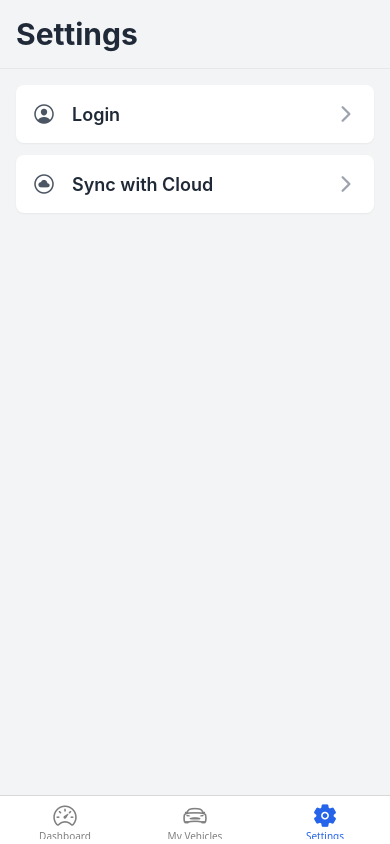
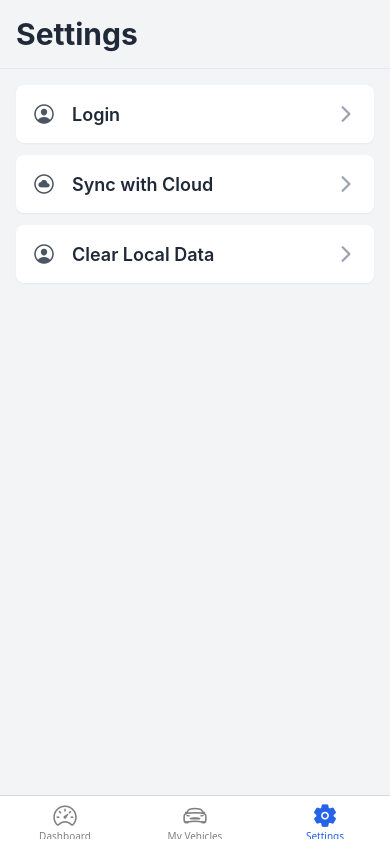
Before and after one commit to ThaminduDisnaZ/VehicleMate-ReactNative-Frontend, a React Native app: screen /Settings in a window 390 px wide. Built offline with nearby package versions, Linux system fonts and the light colour scheme.

Commit message:
feat: Add Clear Local Data functionality and improve sync error handling in SettingsScreen

```diff
--- a/src/SettingsScreen.tsx
+++ b/src/SettingsScreen.tsx
@@ -85,7 +85,7 @@ export default function SettingsScreen() {
 
         } catch (e) {
             console.error(e);
-            Alert.alert('Error', 'Could not sync data. Please check your network connection:'+e);
+            Alert.alert('Error', 'Could not sync data. Please check your network connection:' + e);
         } finally {
             setIsSyncing(false);
         }
@@ -107,6 +107,29 @@ export default function SettingsScreen() {
                     iconName="cloud-circle-outline"
                     onPress={handleSync}
                     isLoading={isSyncing}
+                />
+                <SettingsButton
+                    label={'Clear Local Data'}
+                    iconName="person-circle-outline"
+                    onPress={async () => {
+                        Alert.alert('Clear Local Data', 'Are you sure you want to clear all local data? This action cannot be undone.', [
+                            { text: 'Cancel', style: 'cancel' },
+                            {
+                                text: 'Clear', onPress: async () => {
+                                    try {
+                                        await AsyncStorage.removeItem('vehicles');
+                                        await AsyncStorage.removeItem('fuel_logs');
+                                        await AsyncStorage.removeItem('other_expenses');
+                                        Alert.alert('Success', 'All local data has been cleared.');
+                                    } catch (e) {
+                                        console.error(e);
+                                        Alert.alert('Error', 'Could not clear local data. Please try again.');
+                                    }
+                                }, style: 'destructive'
+                            },
+                        ]);
+                    }
+                    }
                 />
             </View>
         </SafeAreaView>
```
